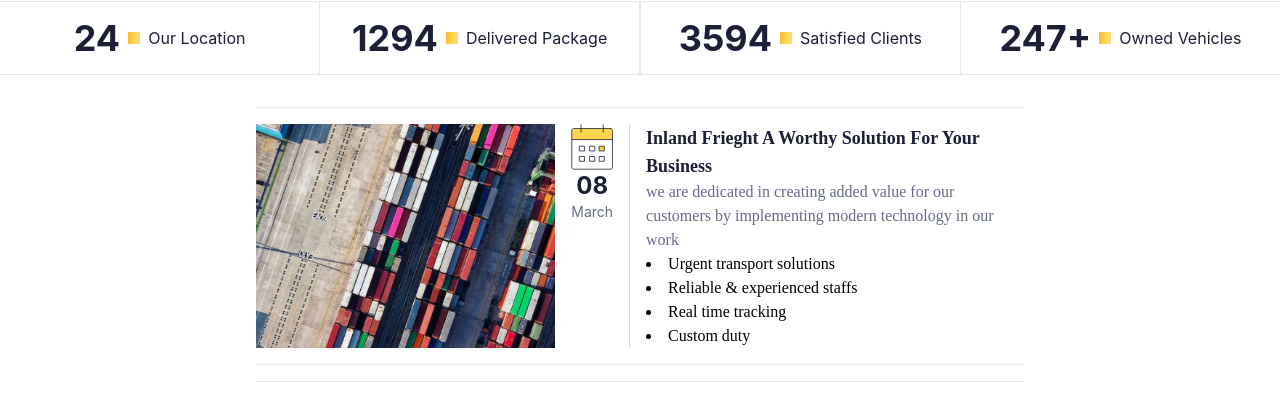
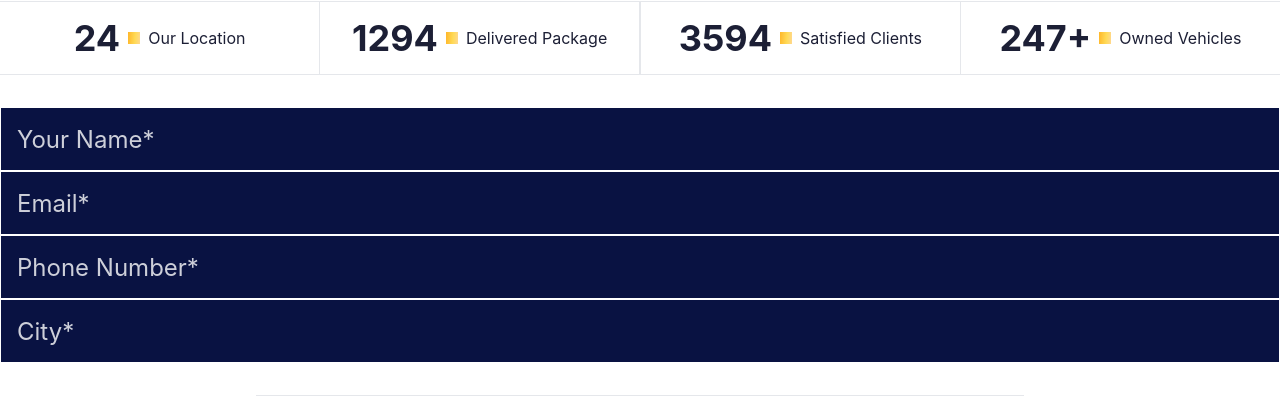
Before and after one commit to smartcollins/logistics, a React (Create React App) app: page / in a window 1280 px wide. Shown: the part 671-1067 px from the top of the page. Built offline with nearby package versions, Linux system fonts and the light colour scheme.

Commit message:
made use of Input in Home

```diff
--- a/src/pages/Home.jsx
+++ b/src/pages/Home.jsx
@@ -9,6 +9,8 @@ import news from '../data/news';
 import News from '../component/News';
 import Review from '../component/Review';
 import Stat from '../component/Stat';
+import color from '../data/color';
+import Input from '../component/Input';
 
 
 const Home = ()=>{
@@ -16,6 +18,11 @@ const Home = ()=>{
         <div>
             <div>{banner.slice(0, 1).map((item, idx) => <Banner key={idx} {...item} />)}</div>
             <Stat/>
+            <div style={{backgroundColor: color.blueBg}}>
+                <div>
+                    <Input/>
+                </div>
+            </div>
             <div className=' space-y-4 mx-4 lg:my-8 lg:w-3/4 lg:mx-auto xl:w-3/5'>
                 {news.map((item,idx)=><News key={idx} {...item}/>)}
             </div>
```
